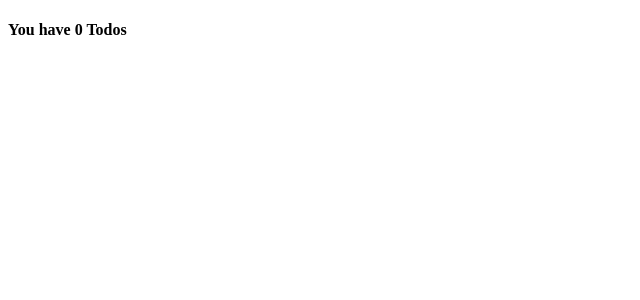
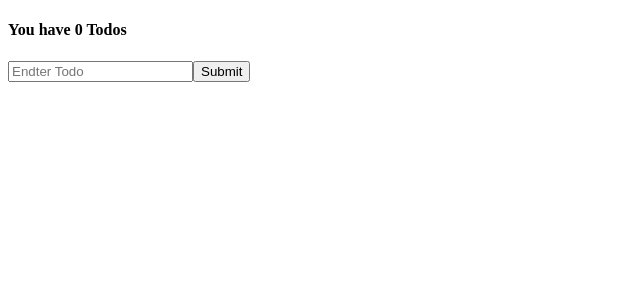
Before and after one commit to DarbazAli/to-do-react-app, a React (Vite) app: page / in a window 1280 px wide. Shown: the top 300 px of the page, without its empty margins (0-640 px from the left). Built offline with nearby package versions, Linux system fonts and the light colour scheme.

Commit message:
create form

```diff
--- a/src/App.js
+++ b/src/App.js
@@ -1,12 +1,14 @@
-import React from "react";
+import React, { useState } from "react";
 import { render } from "react-dom";
 import Header from "./components/Header";
-
+import SubmitForm from "./components/SubmitForm";
 
 const App = () => {
+  const [items, setItems] = useState([]);
   return (
     <div className="todo-app">
-      <Header />
+      <Header length={items.length} />
+      <SubmitForm getText={(e) => setItems(e)} />
     </div>
   );
 };
--- a/src/components/Header.js
+++ b/src/components/Header.js
@@ -1,9 +1,7 @@
-import React from 'react'
+import React from "react";
 
-const Header = ({length}) => {
-    return (
-        <h4 className="header">You have {length || 0} Todos</h4>
-    )
-}
+const Header = ({ length }) => {
+  return <h4 className="header">You have {length} Todos</h4>;
+};
 
-export default Header
+export default Header;
--- /dev/null
+++ b/src/components/SubmitForm.js
@@ -0,0 +1,30 @@
+import React, { useState } from "react";
+
+const SubmitForm = ({ getText }) => {
+  const [text, setText] = useState("");
+
+  //   const onTextChange = (task) => {
+  //     setText(task);
+  //     getText(task);
+  //   };
+
+  const handleSubmit = (e) => {
+    e.preventDefalut();
+    getText(text);
+  };
+  return (
+    <div>
+      <form onSubmit={handleSubmit}>
+        <input
+          value={text}
+          type="text"
+          placeholder="Endter Todo"
+          onChange={(e) => setText(e.target.value)}
+        ></input>
+        <button>Submit</button>
+      </form>
+    </div>
+  );
+};
+
+export default SubmitForm;
```
